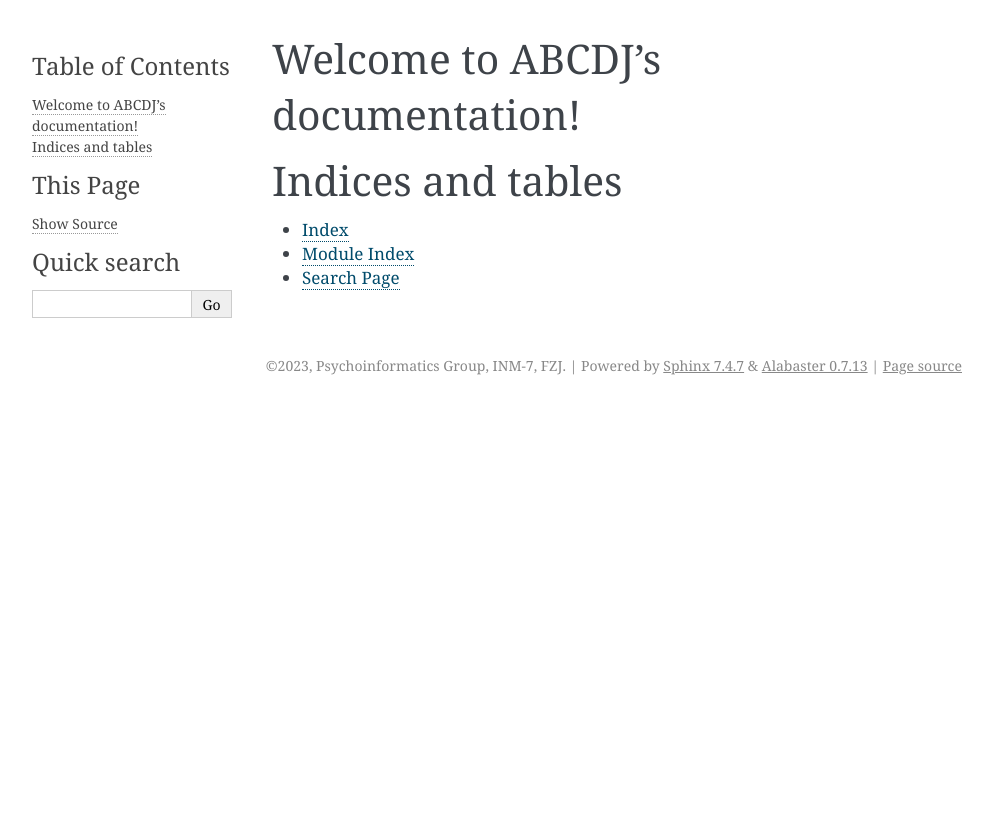
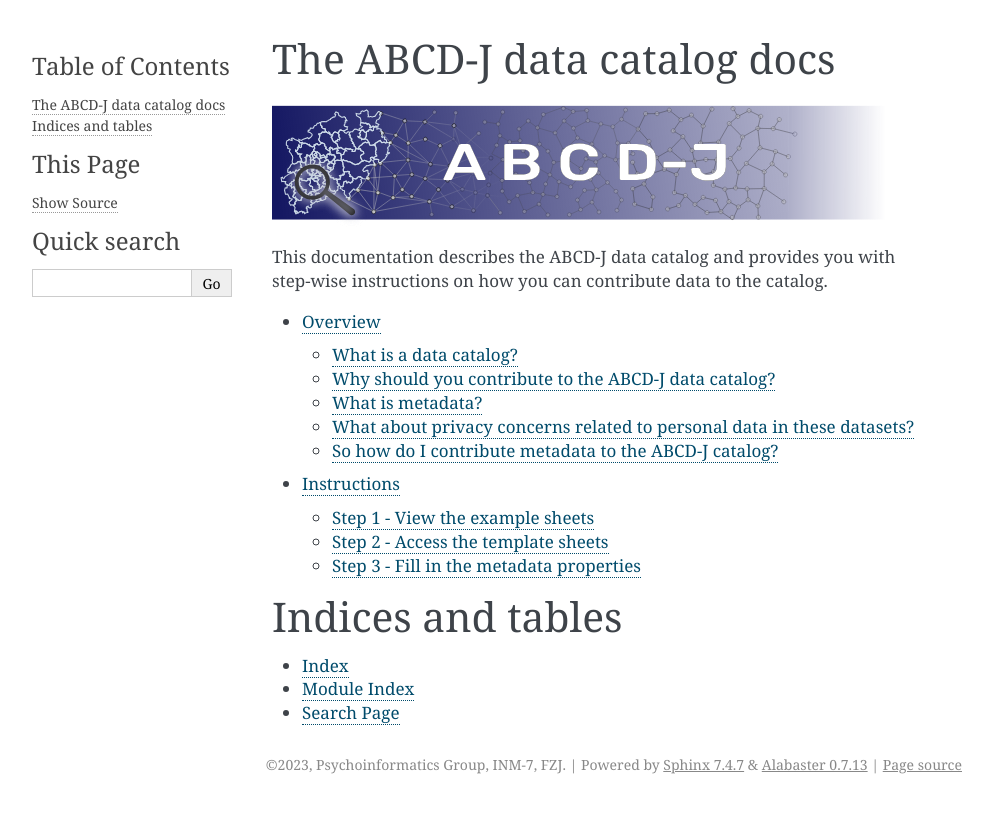
Before and after one commit to abcd-j/data-catalog, a Sphinx documentation site: the page built from user-docs/source/index.rst, in a window 1280 px wide. Shown: the top 813 px of the page, without its empty margins (148-1141 px from the left). Built offline with Sphinx 7.4.7, drawn with Linux system fonts in a browser that asks for light colours.

Commit message:
First version of user instructions for adding metadata to the catalog

```diff
--- a/user-docs/source/conf.py
+++ b/user-docs/source/conf.py
@@ -6,7 +6,7 @@
 # -- Project information -----------------------------------------------------
 # https://www.sphinx-doc.org/en/master/usage/configuration.html#project-information
 
-project = 'ABCDJ'
+project = 'ABCD-J'
 copyright = '2023, Psychoinformatics Group, INM-7, FZJ'
 author = 'Psychoinformatics Group, INM-7, FZJ'
 
--- a/user-docs/source/index.rst
+++ b/user-docs/source/index.rst
@@ -1,14 +1,19 @@
-.. ABCDJ documentation master file, created by
-   sphinx-quickstart on Wed Nov 15 22:37:28 2023.
-   You can adapt this file completely to your liking, but it should at least
-   contain the root `toctree` directive.
+The ABCD-J data catalog docs
+============================
 
-Welcome to ABCDJ's documentation!
-=================================
+.. image:: /_static/abcdj_catalog_logo.svg
+   :alt: abcdj-logo
+   :align: center
+
+This documentation describes the ABCD-J data catalog
+and provides you with step-wise instructions on how you can contribute data to the catalog.
+
 
 .. toctree::
    :maxdepth: 2
-   :caption: Contents:
+
+   overview
+   instructions
 
 
 
--- /dev/null
+++ b/user-docs/source/instructions.rst
@@ -0,0 +1,65 @@
+Instructions
+************
+
+In this section we'll take you through the process of contributing data to the ABCD-J catalog.
+In essence, it involves filling metadata properties into sheet-based forms and submitting the
+completed forms.
+
+
+Step 1 - View the example sheets
+================================
+
+To familiarize yourself with the metadata format, we have constructed a complete metadata
+record that is ready for submission to a data catalog. You can access this in one of two ways:
+
+* in an online `example Google Sheets document`_
+* by downloading this :download:`example Excel file <_static/abcdj-example-record.xlsx>`
+
+The example record is about the `Palmer Penguins dataset`_. You will see that the document
+contains several sheets, such as ``dataset``, ``authors``, etc. We will expand on these sections
+below.
+
+.. _example Google Sheets document: https://docs.google.com/spreadsheets/d/1YNZV5_kSa9HS8iB8bfSBQf9_sMr4d3cl
+.. _Palmer Penguins dataset: https://allisonhorst.github.io/palmerpenguins/
+
+Step 2 - Access the template sheets
+===================================
+
+When filling in the metadata properties for your dataset, you can use empty template sheets
+to speed up the process. The template sheets can be accessed in one of two ways:
+
+* via the `template Google Sheets document`_ (download once the tab is open)
+* via the :download:`template Excel file <_static/abcdj-template-record.xlsx>`
+
+.. _template Google Sheets document: https://docs.google.com/spreadsheets/d/1LNeiVilsA-2EEvDjKr1FdibTMx78tTMy
+
+Step 3 - Fill in the metadata properties
+========================================
+
+In the template document, you will find seven sheets, each sheet corresponding
+to a specific category of metadata with specific fields to be completed.
+
+Figure 1 below shows how these categories appear in multiple sheets contained within the Excel document.
+
+.. image:: /_static/data_catalog_entry_categories.png
+   :alt: data catalog entry categories
+   :align: center
+
+The metadata categories (i.e. sheet names) are:
+
+* ``dataset`` - properties of the dataset itself (required)
+* ``data-controller`` - properties of the people or organizations in control of the data (required)
+* ``authors`` - authors or creators of the dataset (required)
+* ``funding`` - funding sources associated with the data (required)
+* ``publications`` - publications associated with the data
+* ``files`` - files that form part of the dataset
+* ``used-for`` - the purpose of the dataset
+
+
+While the ``dataset``, ``data-controller``, ``authors``, ``funding`` categories are all
+required to be completed, we recommend completing as many categories and properties as
+possible in order to generate a more comprehensive record that enhances the display and
+accessibility of the dataset in the catalog.
+
+Below we provide more specific information about the metadata categories and their
+respective properties.
--- /dev/null
+++ b/user-docs/source/overview.rst
@@ -0,0 +1,46 @@
+
+
+Overview
+********
+
+This documentation provides you with step-wise instructions on how you can contribute data to the ABCD-J catalog.
+But, first things first...
+
+What is a data catalog?
+=======================
+
+A data catalog is a website that displays and organises information that you provide about your
+collected datasets.
+
+Why should you contribute to the ABCD-J data catalog?
+=====================================================
+
+The purpose of this catalog is to encourage collaboration between partner sites. If all ABCD-J partners
+between Aachen (A), Bönn (B), Cologne (C), Düsseldorf (D), and Jülich (J) share a common data catalog
+(the ABCD-J catalog) which showcases their respective collected datasets, partners can more easily engage
+in potential collaborations with each other as they can see what data has already been collected at each
+site.
+
+What is metadata?
+=================
+
+Metadata is information that describes a dataset, such as its title, description, author, date of
+collection, file format and size, etc. Importantly, metadata does not include the data files themselves.
+Metadata is also the format in which datasets are contributed to the ABCD-J catalog.
+
+What about privacy concerns related to personal data in these datasets?
+=======================================================================
+
+The ABCD-J data catalog only makes metadata (i.e. descriptive fields about your dataset) openly available,
+there is no need to make the actual data file content publicly accessible. In other words, you do not
+need to upload sensitive data (or publicly available data, for that matter) anywhere in order for the dataset
+to be part of the catalog, just metadata. Providing full access to a dataset, or merely to a limited description
+about a dataset is entirely within your control. If a partner wishes to pursue a collaboration regarding a certain
+dataset, that partner will still need to follow the existing institutional routes of requesting access to
+your dataset. You have FULL control over what information is displayed in the catalog, and if you want the
+data files to be publicly accessible or not.
+
+So how do I contribute metadata to the ABCD-J catalog?
+======================================================
+
+We're glad you asked! Head over to the step-by-step :doc:`instructions`.
```
Also changed, not shown: user-docs/source/_static/abcdj_catalog_logo.svg (added), user-docs/source/_static/data_catalog_entry_categories.png (added), 3 other files.
